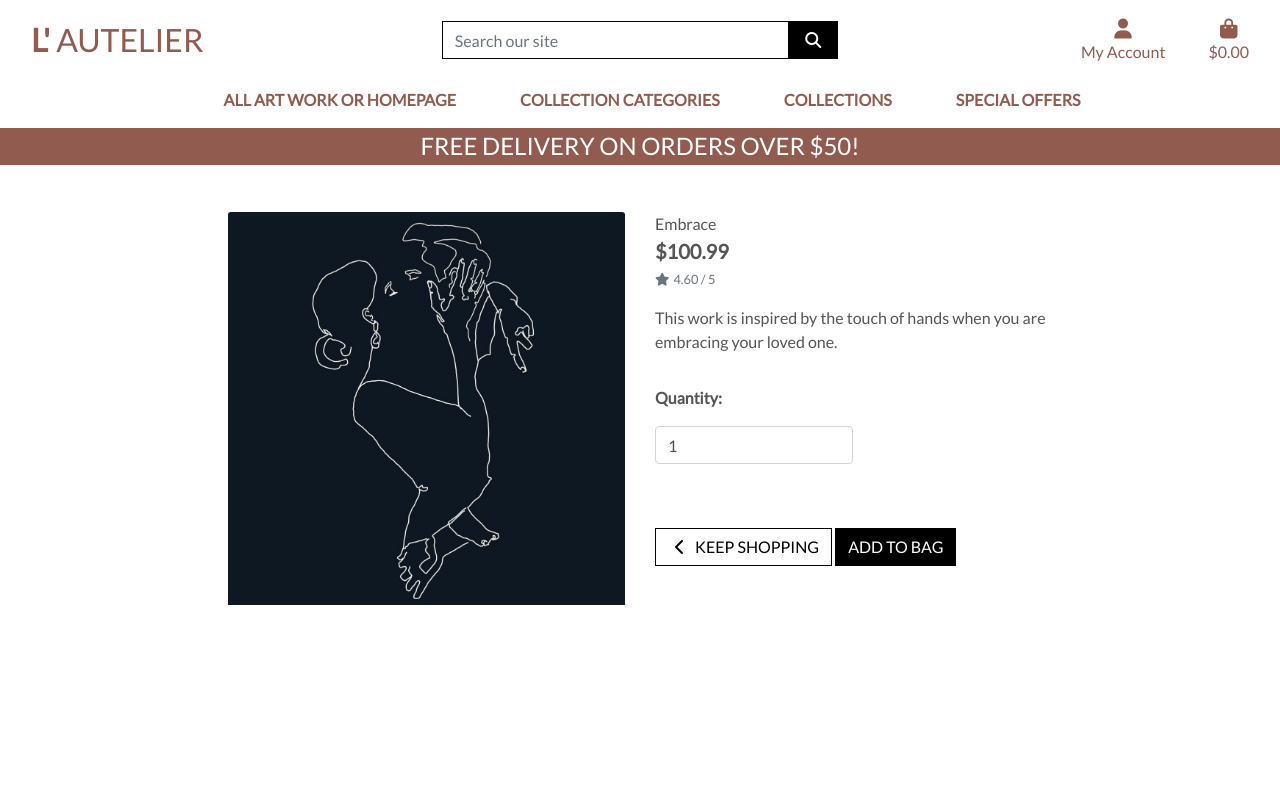
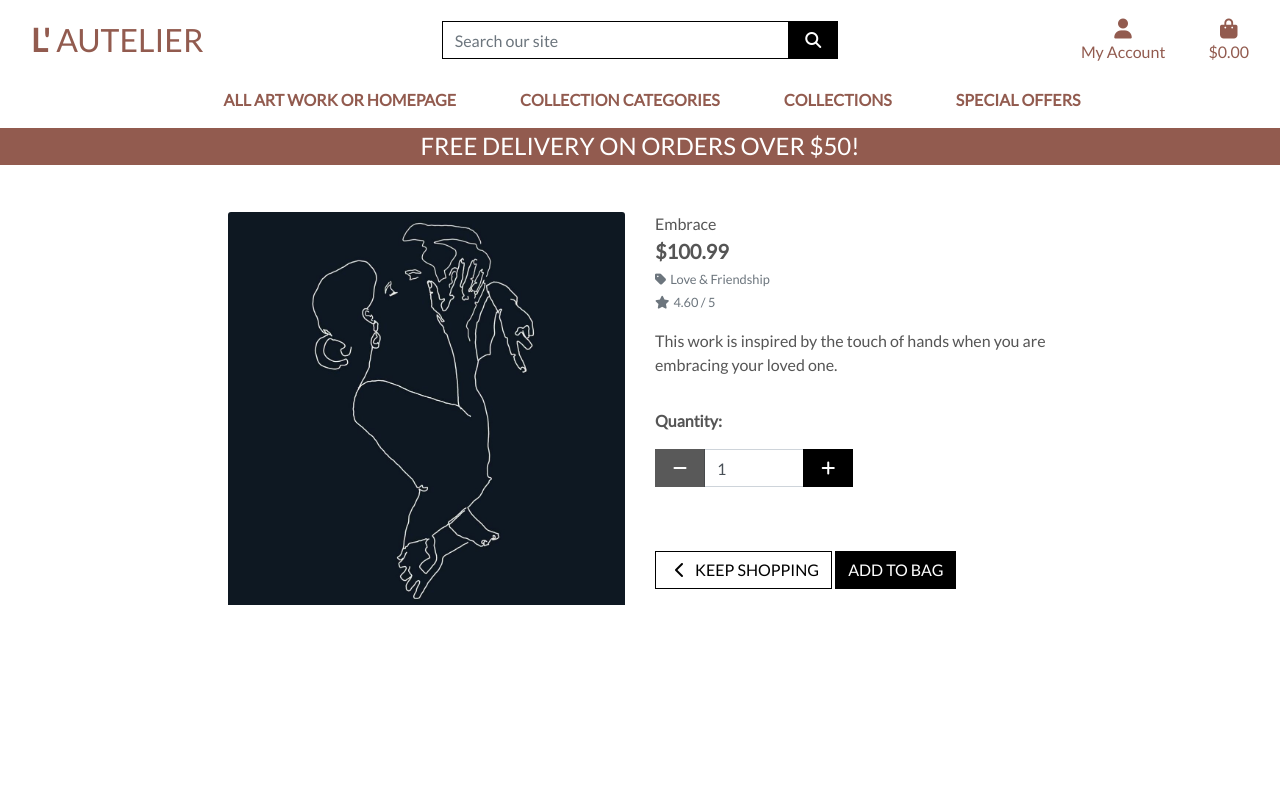
Before and after one commit to Antonio-dev7/lautelier, a Django app: page /products/1 in a window 1280 px wide. Run offline with Django 3.2, Linux system fonts and the light colour scheme; data comes from the database, SQL or seed files in the repository; some libraries are stand-ins or nearby versions.

Commit message:
quantity input +- buttons done

```diff
--- a/products/templates/products/product_detail.html
+++ b/products/templates/products/product_detail.html
@@ -30,25 +30,64 @@
                 <div class="product-details-container mb-5 mt-md-5">
                     <p class="mb-0">{{ product.name }}</p>
                     <p class="lead mb-0 text-left font-weight-bold">${{ product.price }}</p>
+                    {% if product.category %}
+                    <p class="small mt-1 mb-0">
+                        <a class="text-muted" href="{% url 'products' %}?category={{ product.category.name }}">
+                            <i class="fas fa-tag mr-1"></i>{{ product.category.friendly_name }}
+                        </a>
+                    </p>
+                    {% endif %}
                     {% if product.rating %}
                         <small class="text-muted"><i class="fas fa-star mr-1"></i>{{ product.rating }} / 5</small>
                     {% else %}
                         <small class="text-muted">No Rating</small>
                     {% endif %}
                     <p class="mt-3">{{ product.description }}</p>
-                    <form class="form" action=" {% url 'add_to_bag' product.id %}" method="POST"> <!--form for adding products -->
+                    <form class="form" action="{% url 'add_to_bag' product.id %}" method="POST"> <!--form for adding products -->
                         {% csrf_token %}
                         <div class="form-row">
+                            {% with product.has_sizes as s %}
+                            {% if s %}
+                                <div class="col-12">
+                                    <p><strong>Size:</strong></p>
+                                    <select class="form-control rounded-0 w-50" name="product_size" id='id_product_size'>
+                                        <option value="xs">XS</option>
+                                        <option value="s">S</option>
+                                        <option value="m" selected>M</option>
+                                        <option value="l">L</option>
+                                        <option value="xl">XL</option>
+                                    </select>
+                                </div>
+                            {% endif %}
                             <div class="col-12">
                                 <p class="mt-3"><strong>Quantity:</strong></p>
                                 <div class="form-group w-50">
-                                    <div class="input-group">
-                                        <input class="form-control qty_input" type="number" name="quantity" value="1" min="1" max="99" data-item_id="{{ product.id }}" id="id_qty_{{ product.id }}">
+                                    <div class="input-group"><!-- putting on -->
+                                        <div class="input-group-prepend">
+                                            <button class="decrement-qty btn btn-black rounded-0"
+                                                data-item_id="{{ product.id }}" id="decrement-qty_{{ product.id }}">
+                                                <span class="icon">
+                                                    <i class="fas fa-minus"></i>
+                                                </span>
+                                            </button>
+                                        </div>
+                                        <input class="form-control qty_input" type="number"
+                                            name="quantity" value="1" min="1" max="99"
+                                            data-item_id="{{ product.id }}"
+                                            id="id_qty_{{ product.id }}">
+                                        <div class="input-group-append">
+                                            <button class="increment-qty btn btn-black rounded-0"
+                                                data-item_id="{{ product.id }}" id="increment-qty_{{ product.id }}">
+                                                <span class="icon">
+                                                    <i class="fas fa-plus"></i>
+                                                </span>
+                                            </button>
+                                        </div>
                                     </div>
                                 </div>
                             </div>
 
-                            <div class="col-12">
+                            <div class="col{% if s %}-12 mt-2{% endif %}">
                                 <a href="{% url 'products' %}" class="btn btn-outline-black rounded-0 mt-5"> <!-- inverted black-->
                                     <span class="icon">
                                         <i class="fas fa-chevron-left"></i>
@@ -58,6 +97,7 @@
                                 <input type="submit" class="btn btn-black rounded-0 text-uppercase mt-5" value="Add to Bag">
                             </div>
                             <input type="hidden" name="redirect_url" value="{{ request.path }}">
+                            {% endwith %}
                         </div>
                     </form>
                 </div>
@@ -65,3 +105,8 @@
         </div>
     </div>
 {% endblock %}
+
+{% block postloadjs %}
+{{ block.super }}
+{% include 'products/includes/quantity_input_script.html' %}
+{% endblock %}
```
Also changed, not shown: products/templates/products/includes/quantity_input_script.html (added, +45 -0 lines).
